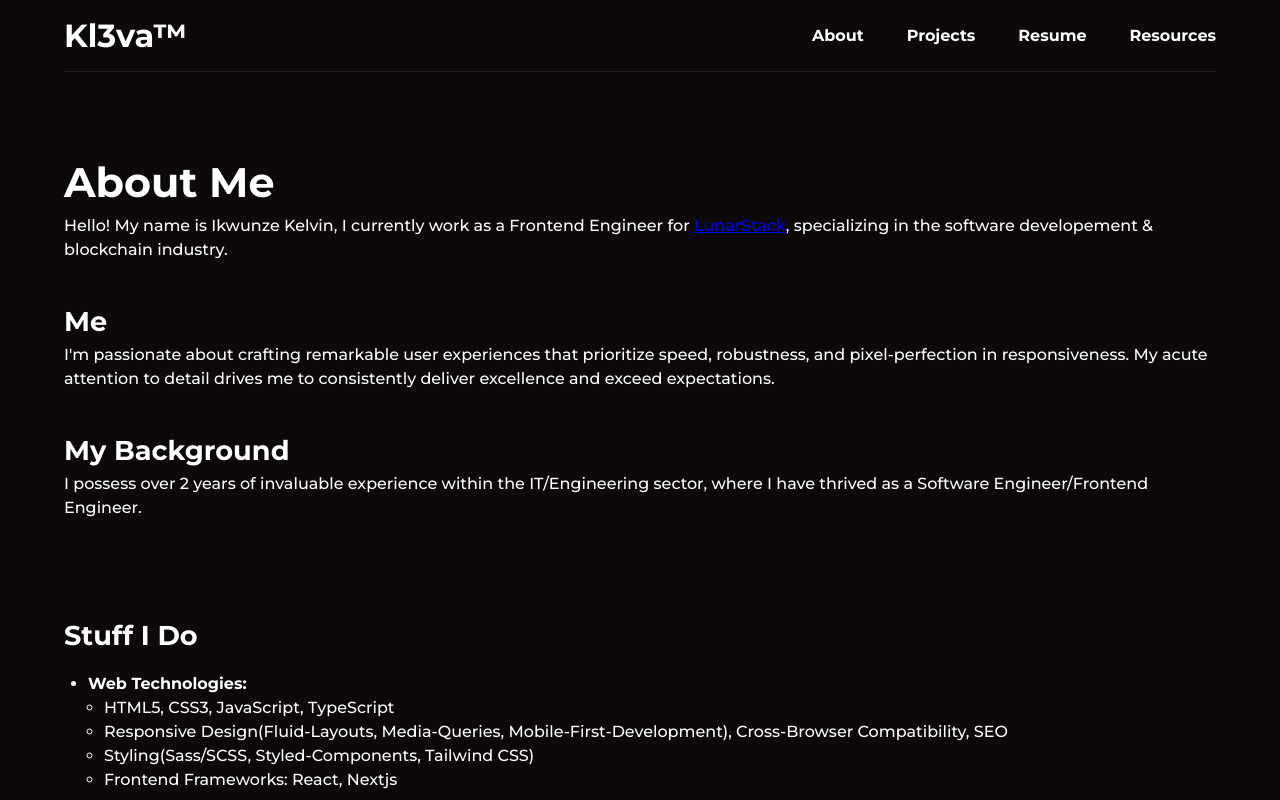
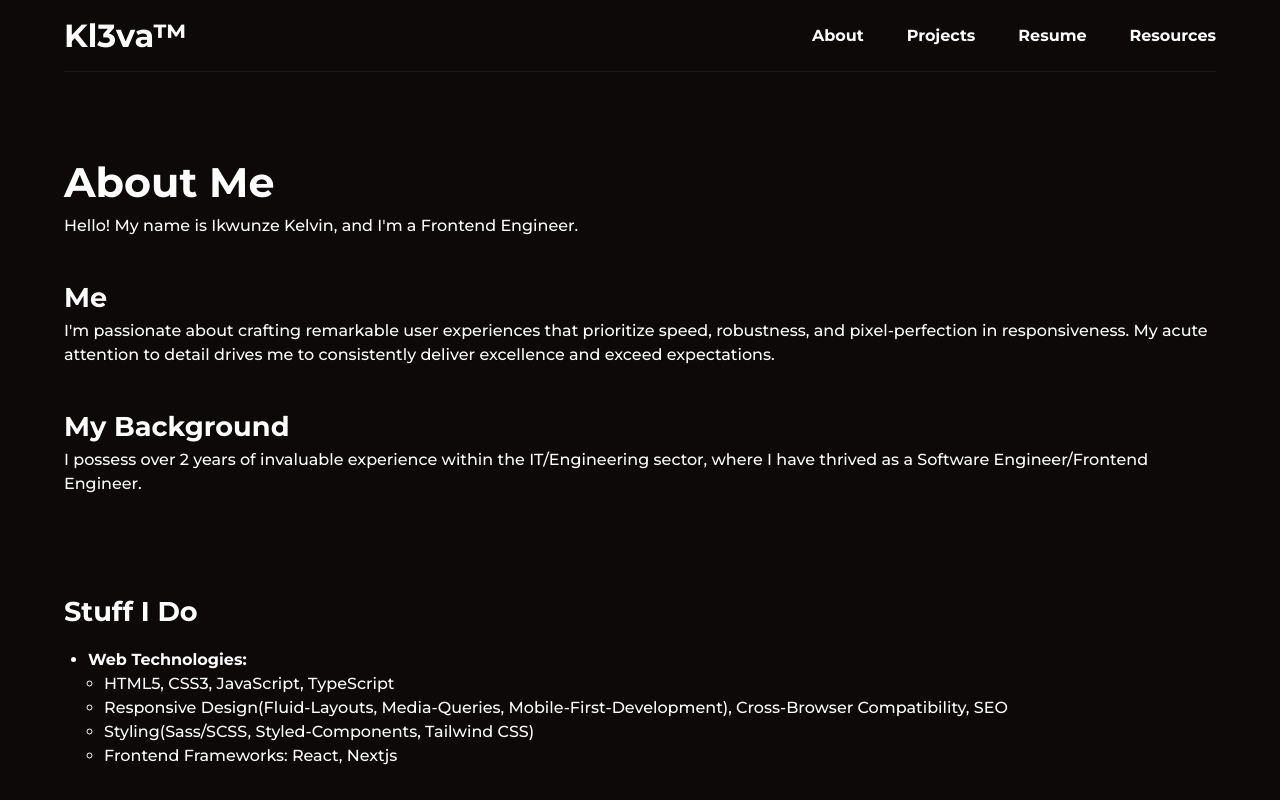
Before and after one commit to Kl3va/portfolio, a Next.js app: page /about in a window 1280 px wide. Shown: the top 800 px of the page. Built offline with nearby package versions, Linux system fonts and the light colour scheme.

Commit message:
update: removed a line

```diff
--- a/components/About/AboutTemplate.tsx
+++ b/components/About/AboutTemplate.tsx
@@ -38,13 +38,16 @@ const AboutTemplate = ({
         <div className={styles.about_me}>
           <div>
             <h1>About Me</h1>
-            <p>
+            {/* <p>
               Hello! My name is Ikwunze Kelvin, I currently work as a Frontend
               Engineer for{' '}
               <a href='https://www.lunarstack.co/' target='_blank'>
                 LunarStack
               </a>
               , specializing in the software developement & blockchain industry.
+            </p> */}
+            <p>
+              Hello! My name is Ikwunze Kelvin, and I'm a Frontend Engineer.
             </p>
           </div>
 
```
